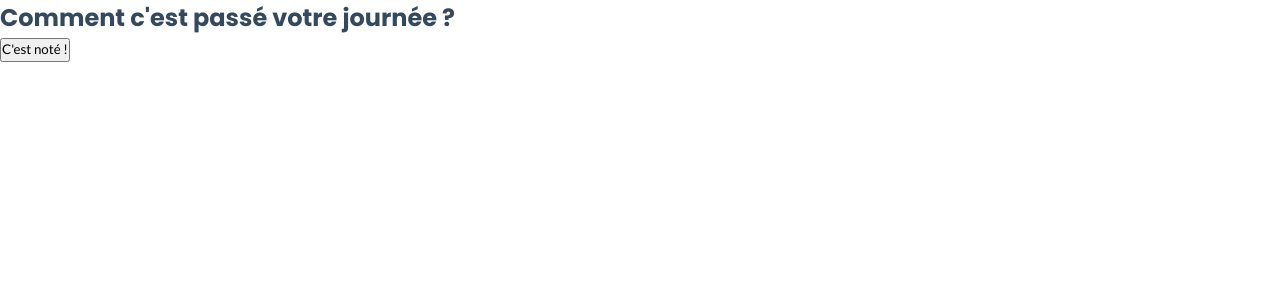
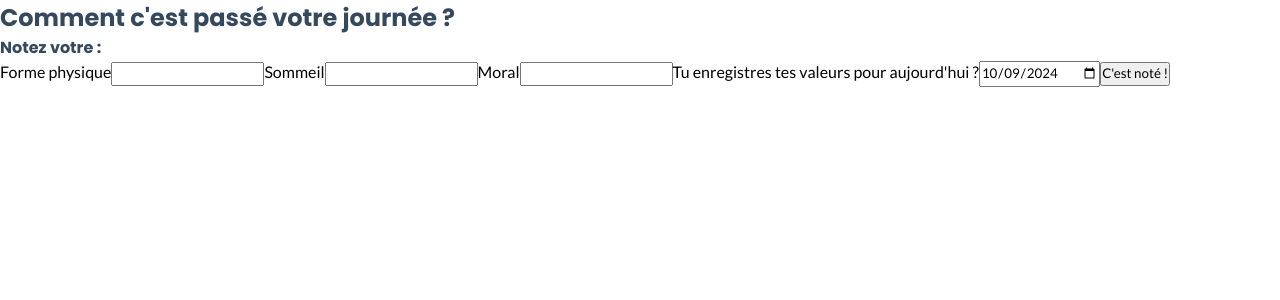
Before and after one commit to Pyriac/life-pulse, a React (Vite) app in the folder client/: page /add in a window 1280 px wide. Shown: the top 300 px of the page. Built offline with nearby package versions, Linux system fonts and the light colour scheme; no server answers.

Commit message:
FEATURE: form for add dayNotes

```diff
--- /dev/null
+++ b/client/src/components/DayNotesForm.jsx
@@ -0,0 +1,20 @@
+export default function DayNotesForm() {
+  const thisDay = new Date();
+  const formattedDate = thisDay.toISOString().split("T")[0];
+  console.info(thisDay);
+  return (
+    <>
+      <h4>Notez votre :</h4>
+      <label htmlFor="sport">Forme physique</label>
+      <input type="number" name="sport" />
+      <label htmlFor="sleep">Sommeil</label>
+      <input type="number" name="sleep" />
+      <label htmlFor="mental">Moral</label>
+      <input type="number" name="mental" />
+      <label htmlFor="date">
+        Tu enregistres tes valeurs pour aujourd'hui ?
+      </label>
+      <input type="date" name="date" defaultValue={formattedDate} />
+    </>
+  );
+}
--- a/client/src/main.jsx
+++ b/client/src/main.jsx
@@ -5,9 +5,10 @@ import { createBrowserRouter, RouterProvider } from "react-router-dom";
 
 import App from "./App";
 import Home from "./pages/Home";
+import Add from "./pages/Add";
 
 import notesLoader from "./services/notesLoader";
-import Add from "./pages/Add";
+import notesAction from "./services/notesAction";
 
 const router = createBrowserRouter([
   {
@@ -21,6 +22,7 @@ const router = createBrowserRouter([
       {
         path: "/add",
         element: <Add />,
+        action: notesAction,
       },
     ],
   },
--- a/client/src/pages/Add.jsx
+++ b/client/src/pages/Add.jsx
@@ -1,4 +1,5 @@
 import { Form } from "react-router-dom";
+import DayNotesForm from "../components/DayNotesForm";
 
 export default function Add() {
   return (
@@ -6,6 +7,7 @@ export default function Add() {
       {" "}
       <h2>Comment c'est passé votre journée ?</h2>
       <Form method="post">
+        <DayNotesForm />
         <button type="submit">C'est noté !</button>
       </Form>
     </div>
--- /dev/null
+++ b/client/src/services/notesAction.js
@@ -0,0 +1,31 @@
+import { json } from "react-router-dom";
+import myAxios from "./myAxios";
+
+const notesAction = async ({ request }) => {
+  const formData = await request.formData();
+  switch (request.method.toLowerCase()) {
+    case "post": {
+      try {
+        const response = await myAxios.post(`/api/notes`, formData, {
+          sport: formData.get("sport"),
+          sleep: formData.get("sleep"),
+          mental: formData.get("mental"),
+          date: formData.get("date"),
+        });
+        if (response.status === 201) {
+          return json({ message: "C'est bien noté, à demain !" });
+        }
+      } catch (error) {
+        return error.response.data;
+      }
+      return new Response("Il y a comme un problème imprévu, je crois");
+    }
+
+    default:
+      return new Response(
+        "Il semble que tu essaies de forcer la database... Vas t-en de là !"
+      );
+  }
+};
+
+export default notesAction;
```
